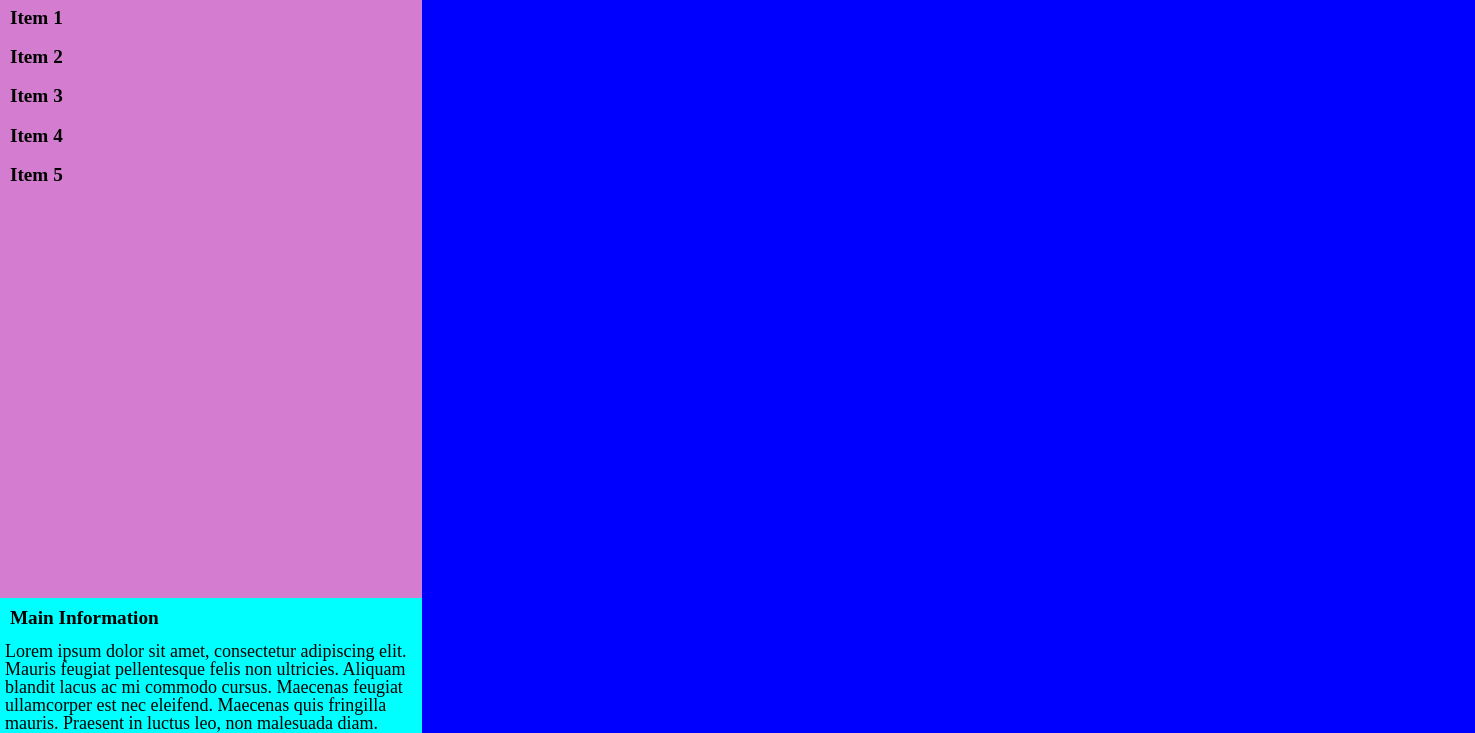
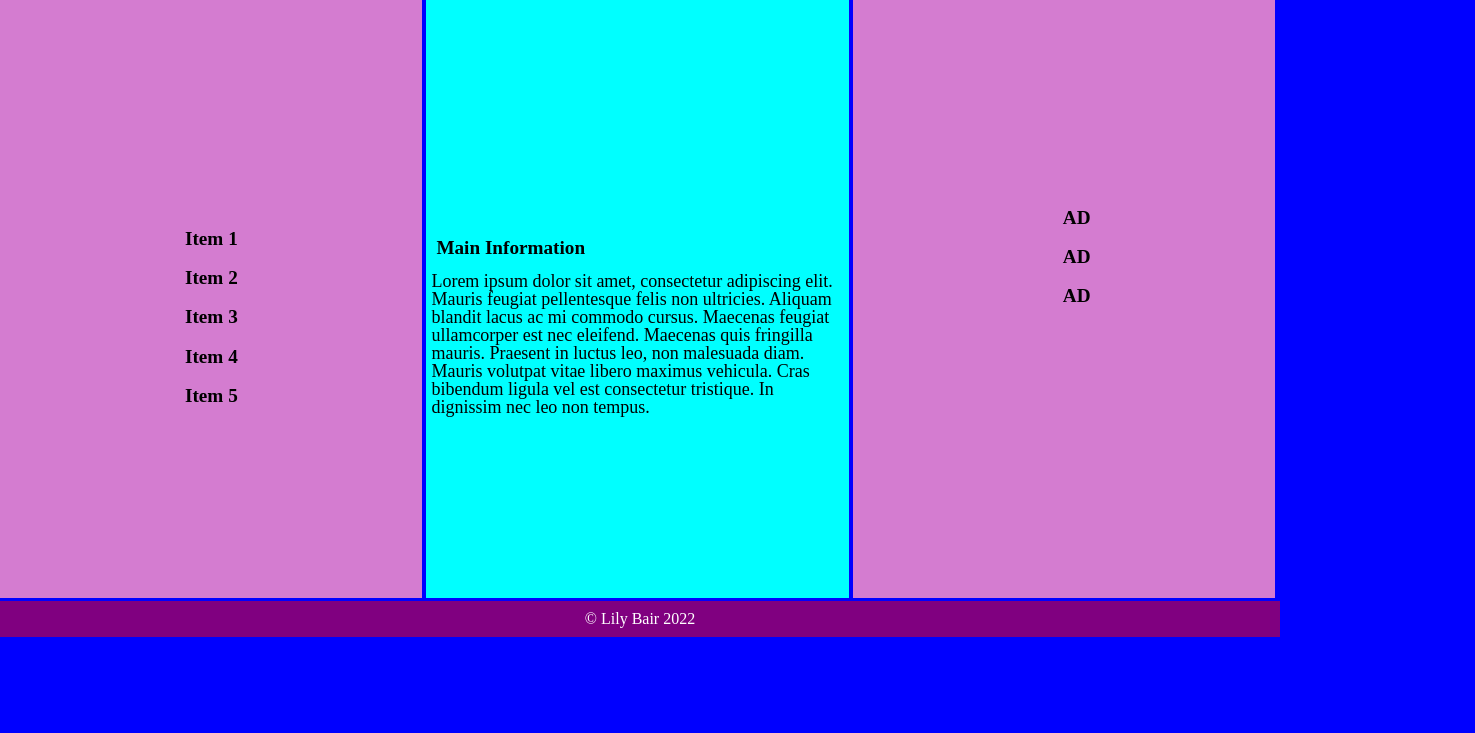
Before and after one commit to lbair39/holygrail_temp, a plain HTML site: page index.html in a window 1280 px wide. Shown: the part 56-789 px from the top of the page, 1475 px wide, since content can reach past the window. Drawn offline with Linux system fonts and the light colour scheme.

Commit message:
Worked on Float

```diff
--- a/index.html
+++ b/index.html
@@ -6,6 +6,7 @@
     <meta name="viewport" content="width=device-width, initial-scale=1.0">
     <link rel="stylesheet" href="/styles/reset.css">
     <link rel="stylesheet" href="/styles/core.css">
+    <link rel="stylesheet" href="/styles/float.css">
     <title>holy grail</title>
 </head>
 <body>
--- /dev/null
+++ b/styles/float.css
@@ -0,0 +1,34 @@
+main{
+    display: inline-block;
+    vertical-align: top;
+}
+aside {
+    text-align: center;
+    display: inline-block;
+}
+nav {
+    position:absolute;
+    left: 175px;
+    top: 275px;
+}
+div{
+    display: inline-block;
+    vertical-align: top;
+}
+section{
+    display: inline-block;
+    vertical-align: top;
+}
+
+h2 {
+   margin-top: 230px;
+}
+p{
+    vertical-align:center;
+
+}
+h3{
+ position: relative;
+ top: 200px;
+ left: 200px;
+}
```
